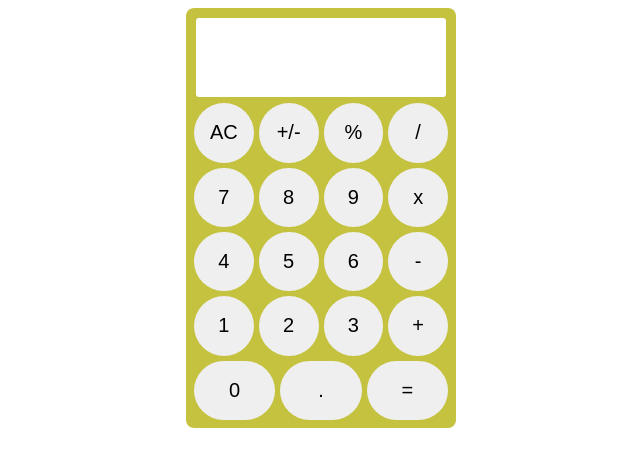
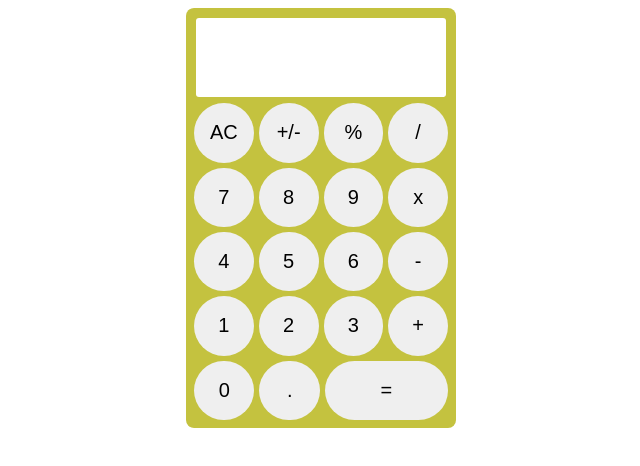
Before and after one commit to Francisco1220/calculator, a plain HTML site: page index.html in a window 1280 px wide. Shown: the whole page, without its empty margins (319-959 px from the left). Drawn offline with Linux system fonts and the light colour scheme.

Commit message:
Correct ID name for button styling

```diff
--- a/style.css
+++ b/style.css
@@ -40,6 +40,6 @@ body {
     font-size: 20px;
 }
 
-#equal {
+#equalBtn {
     flex-grow: 7;
 }
```
